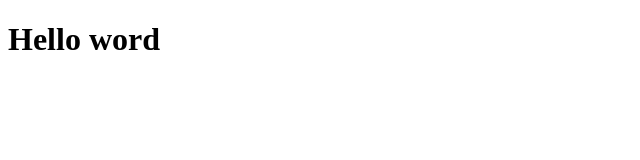
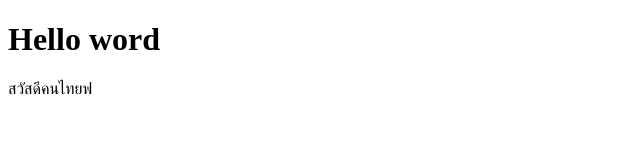
Before and after one commit to wasuton/learn-githubb, a plain HTML site: page index.html in a window 1280 px wide. Shown: the whole page, without its empty margins (0-640 px from the left). Drawn offline with Linux system fonts and the light colour scheme.

Commit message:
แก้ไขไฟล์ index.html

```diff
--- a/index.html
+++ b/index.html
@@ -7,5 +7,7 @@
 </head>
 <body>
     <h1>Hello word</h1>
+    <p>สวัสดีคนไทยฟ</p>
+
 </body>
 </html>
```
